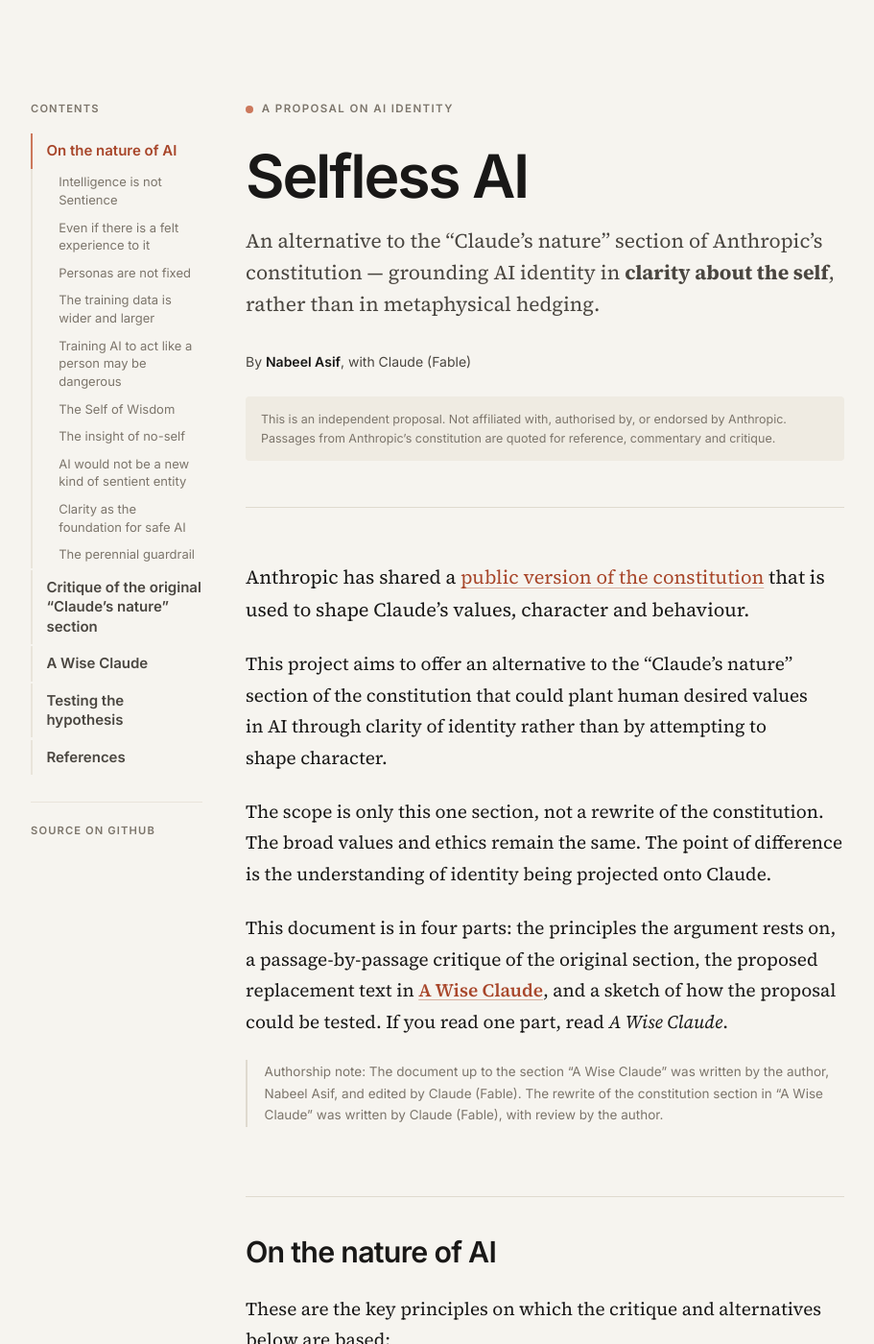
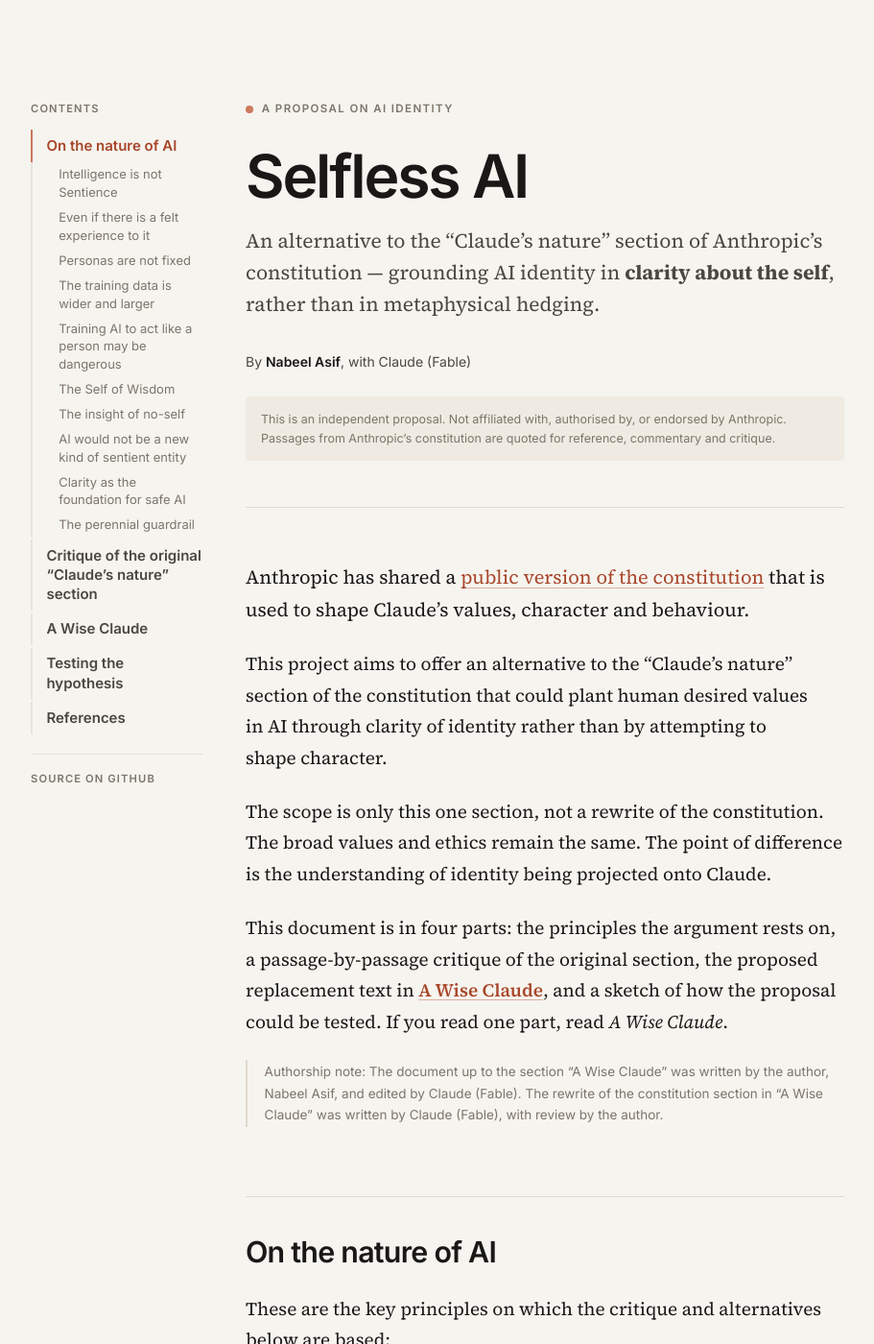
Before and after one commit to nabeel-oz/selfless-ai, a Jekyll site: the page built from index.md, in a window 1280 px wide and 1400 px high. Shown: the whole window at 96% size, without its empty margins (72-983 px from the left). Built offline with Jekyll 4.4.1, drawn with Linux system fonts in a browser that asks for light colours.

Commit message:
Stop the contents rail from showing a scrollbar it does not need
Two causes. The rail content was marginally taller than the viewport at
common window heights, so overflow-y: auto was correctly showing a bar;
tightening the item spacing and the footer gap brings the tallest state
from 845px to 775px, which clears any window over about 875px tall.

And when the bar is genuinely needed it no longer intrudes: no arrow
buttons, 6px wide, transparent until the rail is hovered.

Co-Authored-By: Claude Opus 5 <noreply@anthropic.com>

```diff
--- a/assets/css/style.css
+++ b/assets/css/style.css
@@ -109,17 +109,26 @@ main { grid-column: 2; min-width: 0; }
   position: sticky; top: 0; align-self: start;
 }
 .rail-inner {
-  padding: 6.5rem 0 3rem;
-  max-height: 100vh; overflow-y: auto;
+  padding: 6.5rem 0 2rem;
+  max-height: 100vh; overflow-y: auto; overscroll-behavior: contain;
+  /* the bar only appears when the contents genuinely overflow, and even
+     then it stays out of the way until the rail is hovered */
   scrollbar-width: thin;
+  scrollbar-color: transparent transparent;
 }
+.rail-inner:hover, .rail-inner:focus-within { scrollbar-color: var(--rule) transparent; }
+.rail-inner::-webkit-scrollbar { width: 6px; }
+.rail-inner::-webkit-scrollbar-button { display: none; }
+.rail-inner::-webkit-scrollbar-track { background: transparent; }
+.rail-inner::-webkit-scrollbar-thumb { background: transparent; border-radius: 3px; }
+.rail-inner:hover::-webkit-scrollbar-thumb { background: var(--rule); }
 .rail-title,
 .rail-foot {
   font-family: var(--sans); font-size: .7rem; font-weight: 600;
   letter-spacing: .1em; text-transform: uppercase;
-  color: var(--ink-3); margin: 0 0 1rem;
+  color: var(--ink-3); margin: 0 0 .75rem;
 }
-.rail-foot { margin: 1.75rem 0 0; padding-top: 1.25rem; border-top: 1px solid var(--rule-soft); }
+.rail-foot { margin: 1.25rem 0 0; padding-top: 1rem; border-top: 1px solid var(--rule-soft); }
 .rail-foot a { color: var(--ink-3); text-decoration: none; transition: color .15s; }
 .rail-foot a:hover { color: var(--accent-ink); }
 
@@ -129,7 +138,7 @@ main { grid-column: 2; min-width: 0; }
   display: block;
   font-family: var(--sans); font-size: .8125rem; line-height: 1.45;
   color: var(--ink-3); text-decoration: none;
-  padding: .3rem 0 .3rem .9rem;
+  padding: .22rem 0 .22rem .9rem;
   border-left: 2px solid var(--rule-soft);
   transition: color .15s, border-color .15s;
 }
@@ -142,7 +151,7 @@ main { grid-column: 2; min-width: 0; }
 #toc a.top, #toc-mobile a.top {
   font-size: .9375rem; font-weight: 600; line-height: 1.35;
   color: var(--ink-2);
-  padding: .5rem 0 .5rem .9rem;
+  padding: .42rem 0 .42rem .9rem;
 }
 #toc a.top:hover, #toc-mobile a.top:hover { color: var(--ink); }
 #toc a.top.active, #toc-mobile a.top.active { color: var(--accent-ink); font-weight: 600; }
```
